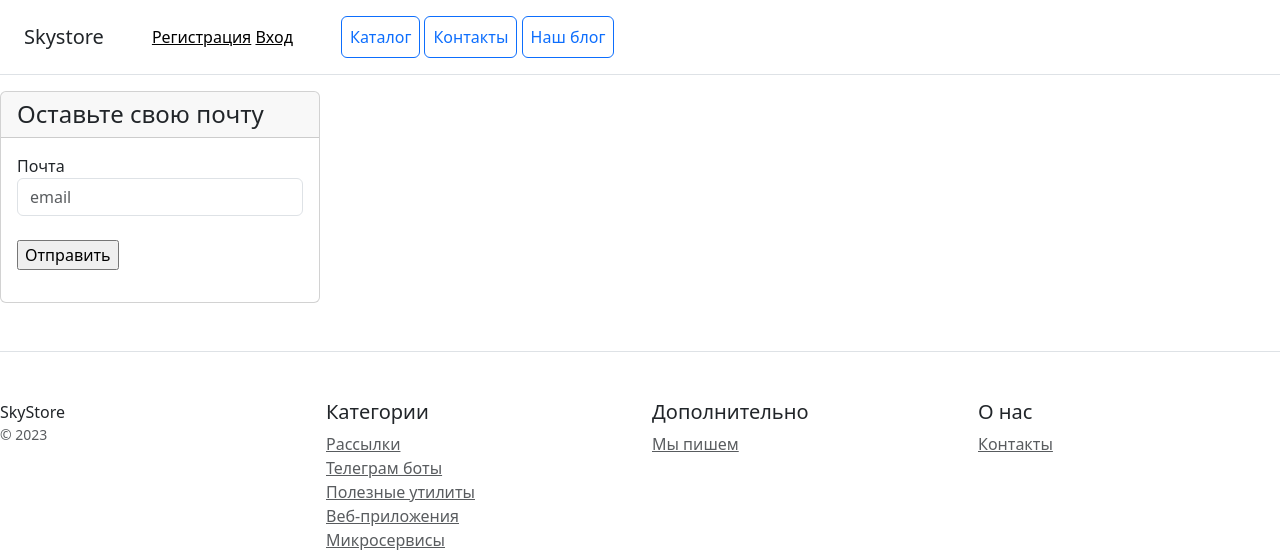
After one commit to svetashlegel/dj_homework, a Django app: page /users/password_reset/ in a window 1280 px wide. The commit adds this page. Shown: the top 550 px of the page. Run offline with Django 4.2, Linux system fonts and the light colour scheme; parts of the project's set-up code (start-up, migrations or seed data) failed here and were passed over; some libraries are stand-ins or nearby versions.

Commit message:
added reset password

```diff
--- /dev/null
+++ b/users/templates/users/confirmation/password_reset_form.html
@@ -0,0 +1,23 @@
+{% extends 'catalog/base.html' %}
+{% block content %}
+
+<div class="col-lg-3 col-md-6 col-sm-12">
+            <div class="card mb-4 box-shadow">
+                <div class="card-header">
+                    <h4 class="my-0 font-weight-normal">Оставьте свою почту</h4>
+                </div>
+                <div class="card-body">
+                    <form method="post" action="" class="form-floating">
+                        {% csrf_token %}
+                        <div class="mb-3">
+                            <label for="email">Почта</label>
+                            <input type="text" name="email" class="form-control" id="email" placeholder="email" required>
+                            <br>
+                            <input type="submit" value="Отправить"/>
+                        </div>
+                    </form>
+                </div>
+            </div>
+        </div>
+
+{% endblock %}
--- a/users/templates/users/login.html
+++ b/users/templates/users/login.html
@@ -11,6 +11,7 @@
                             {% csrf_token %}
                             {{ form.as_p }}
                             <button type="submit" class="btn btn-success">Вход</button>
+                            <a href="{% url 'users:password_reset'  %}" class="text-black">Забыли пароль?</a>
                         </form>
                     </div>
                     <div class="card-footer"></div>
--- a/users/urls.py
+++ b/users/urls.py
@@ -1,7 +1,8 @@
 from django.urls import path
 
 from users.views import (LoginView, LogoutView, RegisterView, UserConfirmationSentView, UserConfirmEmailView,
-                         UserConfirmedView, UserConfirmationFailedView, UserUpdateView)
+                         UserConfirmedView, UserConfirmationFailedView, UserUpdateView, UserResetDoneView,
+                         reset_password)
 from users.apps import UsersConfig
 
 app_name = UsersConfig.name
@@ -17,4 +18,7 @@ urlpatterns = [
     path('email_confirmation_failed/', UserConfirmationFailedView.as_view(), name='email_confirmation_failed'),
 
     path('profile/', UserUpdateView.as_view(), name='profile'),
+
+    path('password_reset/', reset_password, name='password_reset'),
+    path('password_reset/done/', UserResetDoneView.as_view(), name='password_reset_done'),
 ]
--- a/users/views.py
+++ b/users/views.py
@@ -1,8 +1,10 @@
+from random import randint
+
 from django.contrib.auth import login
 from django.contrib.auth.views import LoginView as BaseLoginView, PasswordResetDoneView
 from django.contrib.auth.views import LogoutView as BaseLogoutView
 from django.contrib.auth.tokens import default_token_generator
-from django.shortcuts import redirect
+from django.shortcuts import redirect, render
 from django.utils.encoding import force_bytes
 from django.utils.http import urlsafe_base64_encode, urlsafe_base64_decode
 from django.core.mail import send_mail
@@ -83,3 +85,24 @@ class UserUpdateView(UpdateView):
 
     def get_object(self, queryset=None):
         return self.request.user
+
+
+def reset_password(request):
+    if request.method == 'POST':
+        email = request.POST.get('email')
+        user = User.objects.get(email=email)
+        new_password = "".join([str(randint(0, 9)) for _ in range(12)])
+        send_mail(
+            subject='Смена пароля',
+            message=f'Ваш новый пароль: {new_password}',
+            from_email=settings.EMAIL_HOST_USER,
+            recipient_list=[email]
+        )
+        user.set_password(new_password)
+        user.save()
+        return redirect('users:password_reset_done')
+    return render(request, 'users/confirmation/password_reset_form.html')
+
+
+class UserResetDoneView(PasswordResetDoneView):
+    template_name = "users/confirmation/password_reset_done.html"
```
Also changed, not shown: users/templates/users/confirmation/password_reset_done.html (added, +7 -0 lines).
